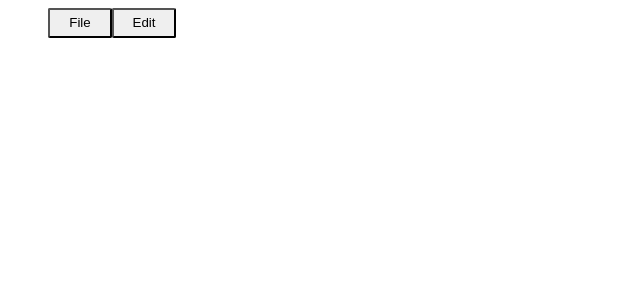
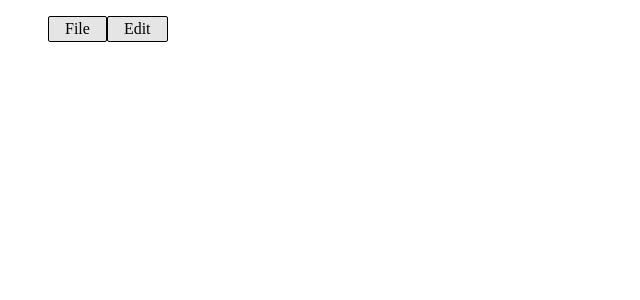
Before and after one commit to andy9775/angular-directives, an Angular app: page / in a window 1280 px wide. Shown: the top 300 px of the page, without its empty margins (0-640 px from the left). Built offline with nearby package versions, Linux system fonts and the light colour scheme.

Commit message:
use anchor tags not buttons

```diff
--- a/src/app/menu-test/menu-test.component.html
+++ b/src/app/menu-test/menu-test.component.html
@@ -2,22 +2,24 @@
   [cdkmenubar] {
     display: flex;
     flex-direction: row;
-    margin: 0;
   }
   li {
     list-style: none;
   }
-  [cdkmenubar] button {
+  a {
+    display: inline-block;
+    background-color: rgba(0, 0, 0, 0.1);
+    border: solid 1px black;
     box-sizing: border-box;
     cursor: pointer;
     text-align: center;
     margin: 0;
-    min-width: 64px;
-    line-height: 26px;
-    padding: 0 16px;
+    width: 100%;
+    line-height: 16px;
+    padding: 4px 16px;
     border-radius: 2px;
   }
-  [cdkmenubar] button:hover {
+  a:hover {
     background-color: rgba(0, 0, 0, 0.2);
   }
   [cdkmenu] {
@@ -27,47 +29,36 @@
     margin: 0;
     padding: 0;
   }
-  [cdkmenu] button {
-    box-sizing: border-box;
-    cursor: pointer;
-    text-align: center;
-    margin: 0;
-    width: 100%;
-    line-height: 16px;
-    padding: 4px 16px;
-    border-radius: 2px;
-  }
-  [cdkmenu] button:hover {
-    background-color: rgba(0, 0, 0, 0.2);
-  }
+
   .cdk-focused {
-    border: solid 2px red;
+    border: solid 1px red;
+    outline: none;
   }
 </style>
 
 <ul cdkMenuBar>
-  <li><button id="file_button" [cdkMenuItem]="file">File</button></li>
-  <li><button id="edit_button" [cdkMenuItem]="edit">Edit</button></li>
+  <li><a id="file_button" [cdkMenuItem]="file">File</a></li>
+  <li><a id="edit_button" [cdkMenuItem]="edit">Edit</a></li>
 </ul>
 
 <!-- use panel to get reference to child cdkMenu -->
 <ng-template cdkMenuPanel #file="cdkMenuPanel">
   <ul cdkMenu>
-    <li><button id="open_with_button" [cdkMenuItem]="open">Open with...</button></li>
-    <li><button id="quit_button" cdkMenuItem>Quit</button></li>
+    <li><a id="open_with_button" [cdkMenuItem]="open">Open with...</a></li>
+    <li><a id="quit_button" cdkMenuItem>Quit</a></li>
   </ul>
 </ng-template>
 
 <ng-template cdkMenuPanel #open="cdkMenuPanel">
   <ul cdkMenu>
-    <li><button id="open_with_office_button" cdkMenuItem>Office</button></li>
-    <li><button id="open_with_excel_button" cdkMenuItem>Excel</button></li>
+    <li><a id="open_with_office_button" cdkMenuItem>Office</a></li>
+    <li><a id="open_with_excel_button" cdkMenuItem>Excel</a></li>
   </ul>
 </ng-template>
 
 <ng-template cdkMenuPanel #edit="cdkMenuPanel">
   <ul cdkMenu>
-    <li><button id="edit_clear_button" cdkMenuItem>Clear</button></li>
-    <li><button id="edit_save_button" cdkMenuItem>Save</button></li>
+    <li><a id="edit_clear_button" cdkMenuItem>Clear</a></li>
+    <li><a id="edit_save_button" cdkMenuItem>Save</a></li>
   </ul>
 </ng-template>
```
